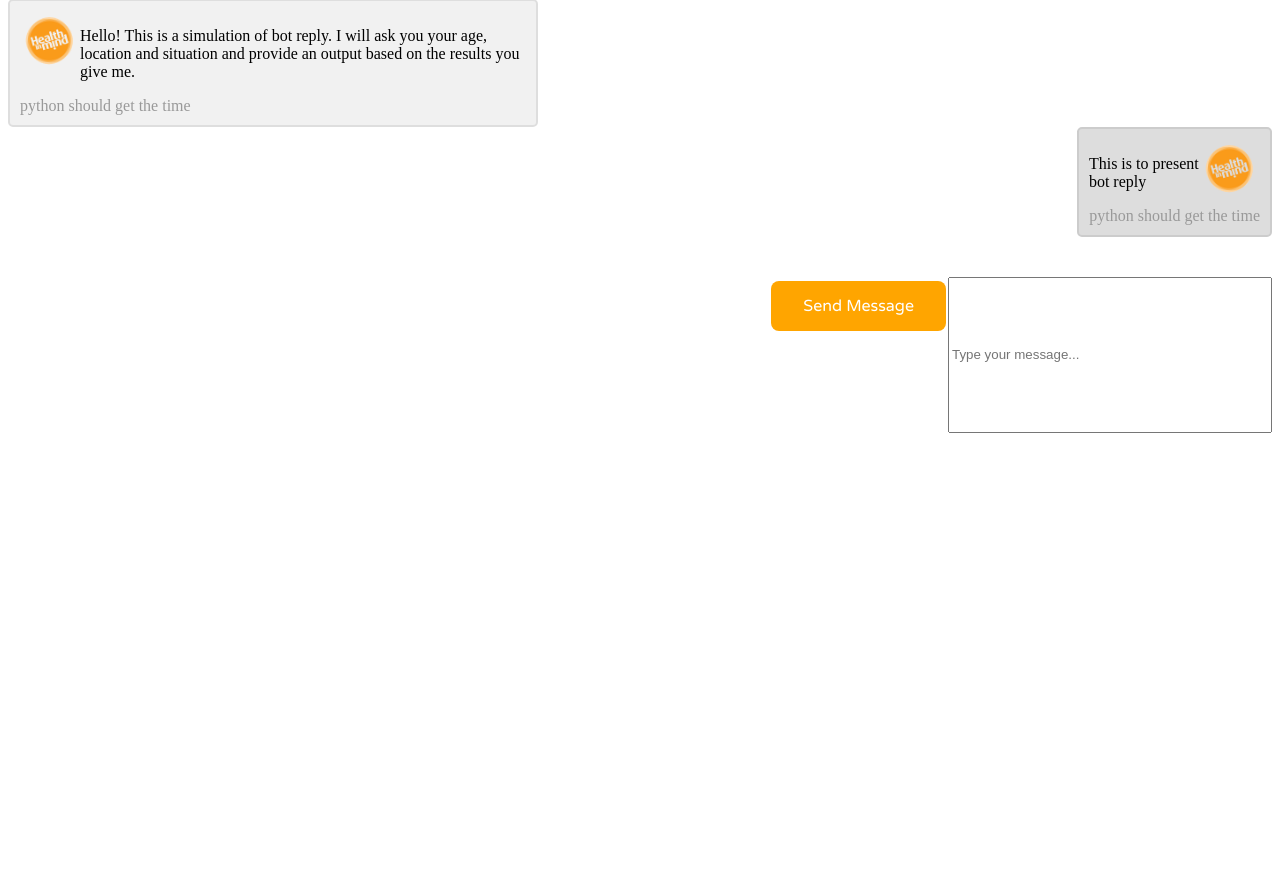
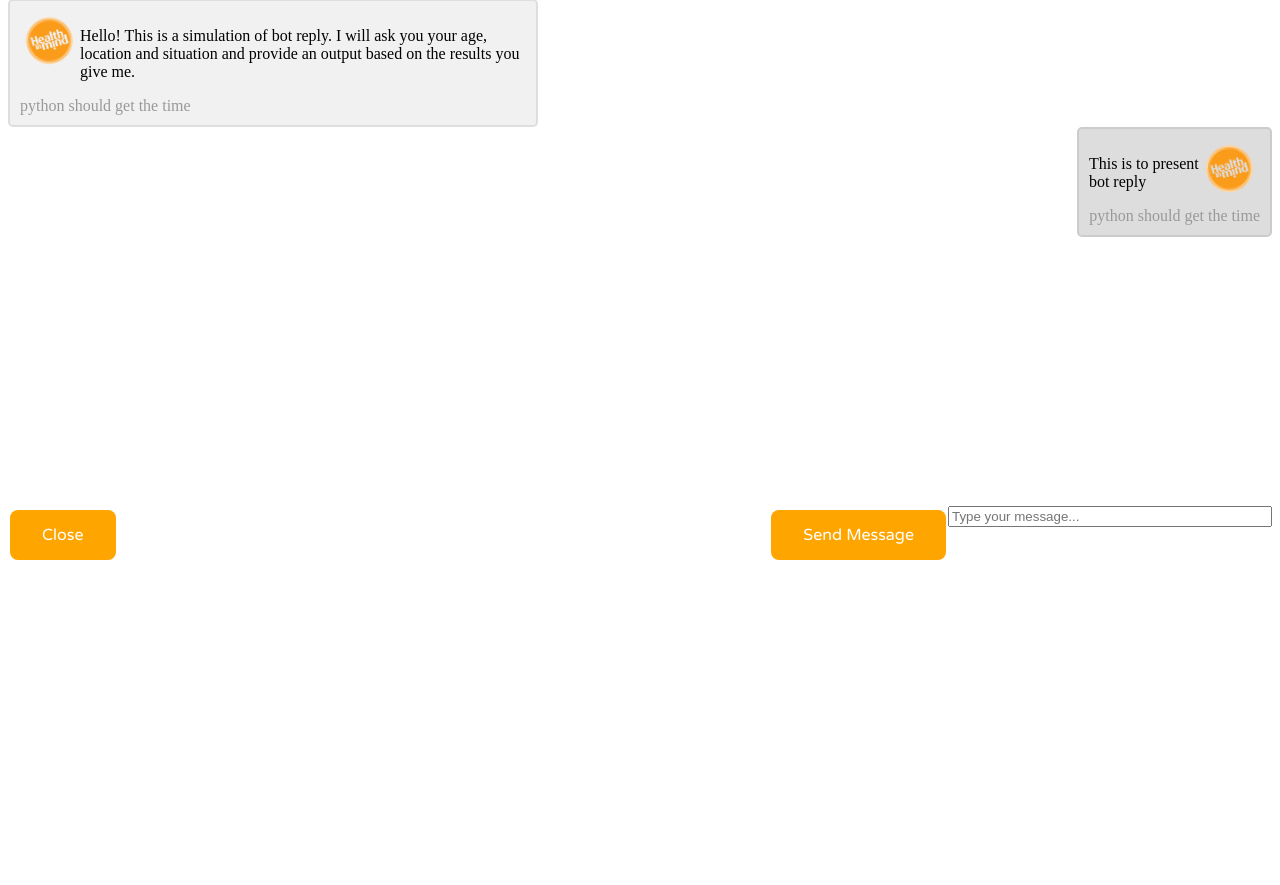
Before and after one commit to glasgow18/team-8, a Django app: template templates/chatbot.html in a window 1280 px wide. Shown: the part 124-1009 px from the top of the page. After the commit the page ends 684 px from the top, so only its background shows below. Run offline with Django 3.2, Linux system fonts and the light colour scheme; the template is opened without the code that fills it, so the values that code supplies are empty.

Commit message:
#closebutton

```diff
--- a/templates/chatbot.html
+++ b/templates/chatbot.html
@@ -29,7 +29,7 @@ function myFunction() {
 
 <body>
 <head>
-    <title>This is the chatting room</title>
+    <title>Health in Mind Chatbot</title>
     <!--CSS Files-->
     <link rel='stylesheet' type='text/css' href='./css/homePageDesign.css'>
 </head>
@@ -62,6 +62,7 @@ function myFunction() {
  </div>
 
 </form>
+<button id="escapeButton">Close</button>
 
 <script src="./js/jquery-1.11.3.js"></script>
 <script  src="./js/homePage.js"></script>
--- a/templates/css/homePageDesign.css
+++ b/templates/css/homePageDesign.css
@@ -73,7 +73,7 @@ line-height: 1.4em;
     float: right;
     width: 25%;
     height: 50px;
-    height: 25%;
+    height: 100%;
 }}
 
 .sticky {
@@ -112,6 +112,7 @@ background: white;
 #usermessage
 {
 width: 100%;
-margin-top: 150px;
-height: 600px;
-margin-right: 10%;}
+ margin-right: 10%;
+ margin-top: 30%;
+
+}
```
